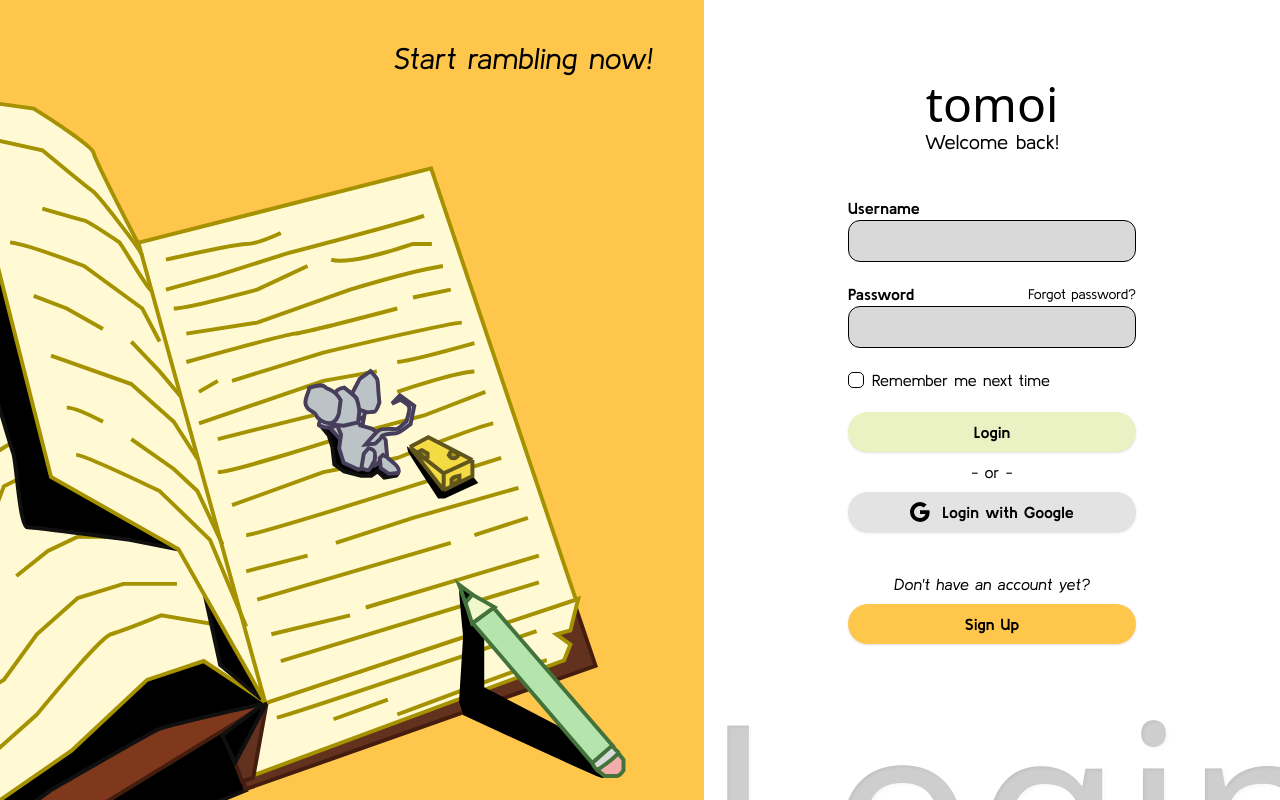
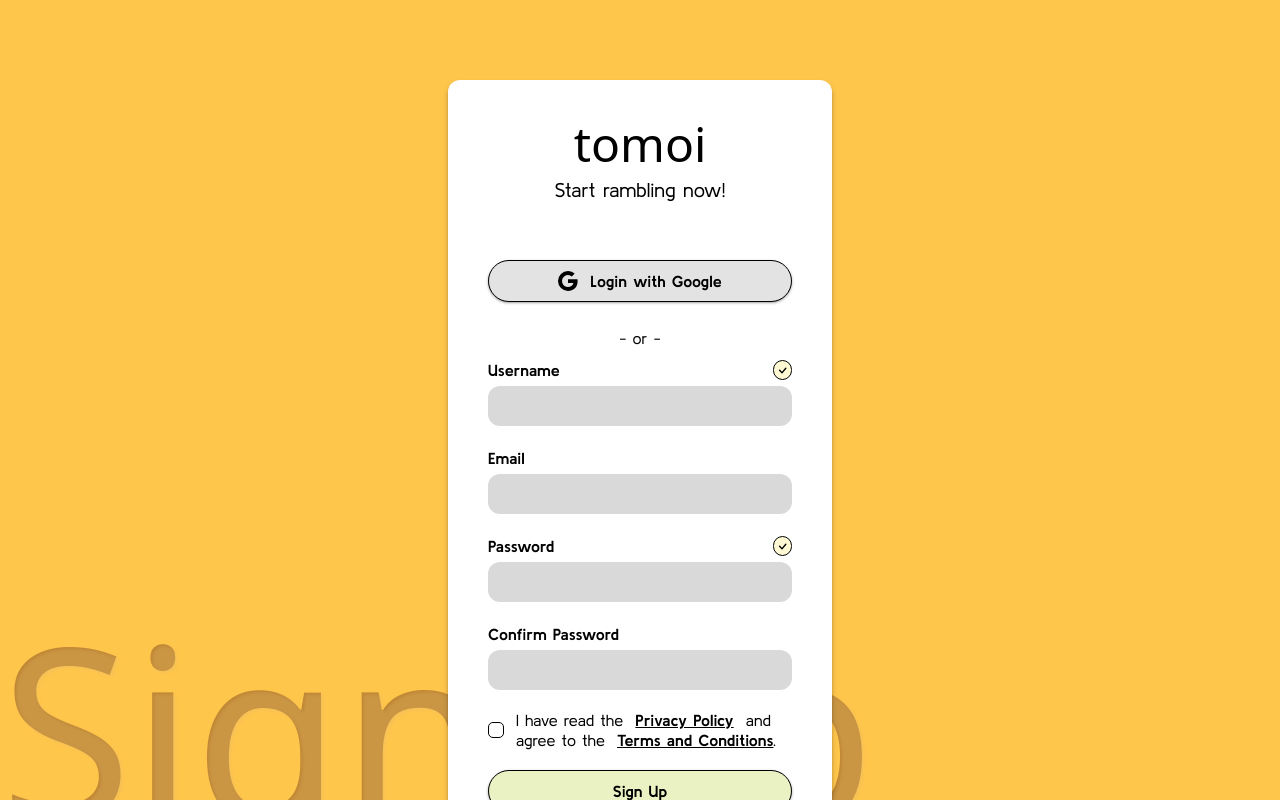
Before and after one commit to francizesperanza/tomoi, a React (Vite) app: page /signup in a window 1280 px wide. Before the commit this address led to /login. Shown: the top 800 px of the page. Built offline with nearby package versions, Linux system fonts and the light colour scheme; a web font is replaced by a local one.

Commit message:
finished signup page design

```diff
--- a/src/Login.jsx
+++ b/src/Login.jsx
@@ -1,5 +1,6 @@
 import { useState } from 'react'
 import { Google } from 'react-bootstrap-icons'
+import { Link } from 'react-router-dom'
 
 function Login() {
 
@@ -15,30 +16,30 @@ function Login() {
             <div className='text-xl'>Welcome back!</div>
           </div>
           <form className='flex flex-col items-center justify-center items-center justify-center w-[50%] gap-5'>
-            <div className='flex flex-col items-center justify-center w-full'>
+            <div className='flex flex-col items-center justify-center w-full gap-1'>
               <div className='flex font-black w-full'>
                 <label className='' htmlFor="username">Username</label>
               </div>
-              <input className='w-full rounded-xl bg-[var(--tomoi-gray)] border-1 border-black py-2 px-4' type="text" id="username" name="username" />
+              <input className='w-full rounded-xl bg-[var(--tomoi-gray)] py-2 px-4' type="text" id="username" name="username" />
             </div>
 
-            <div className='flex flex-col items-center justify-center w-full'>
+            <div className='flex flex-col items-center justify-center w-full gap-1'>
               <div className='flex items-center font-black w-full'>
                 <label className='' htmlFor="password">Password</label>
                 <a className='ml-auto text-sm font-normal hover:text-[var(--tomoi-yellow)]' href="#">Forgot password?</a>
               </div>
-              <input className='w-full rounded-xl bg-[var(--tomoi-gray)] border-1 border-black py-2 px-4' type="password" id="password" name="password" />
+              <input className='w-full rounded-xl bg-[var(--tomoi-gray)] py-2 px-4' type="password" id="password" name="password" />
             </div>
 
             <div className='flex items-center w-full'>
-              <input type='checkbox' className='cursor-pointer' id='remember' defaultValue={false} />
+              <input type='checkbox' className='cursor-pointer w-[1em] h-[1em] shrink-0' id='remember' defaultValue={false} />
               <label className='ml-2' htmlFor="remember">Remember me next time</label>
             </div>
 
             <div className='flex flex-col items-center justify-center w-full gap-2'>
-              <button className='w-full bg-[var(--tomoi-green)] hover:bg-[var(--tomoi-green-d)] rounded-full py-2 px-4 font-bold shadow-sm' type="submit">Login</button>
+              <button className='w-full bg-[var(--tomoi-green)] hover:bg-[var(--tomoi-green-d)] rounded-full py-2 px-4 font-bold shadow-sm/30 border-1' type="submit">Login</button>
               <div>- or -</div>
-              <button className='flex flex-row gap-3 items-center justify-center w-full bg-[var(--tomoi-gray-l)] hover:bg-[var(--tomoi-gray-d)] rounded-full py-2 px-4 font-bold shadow-sm' type="button">
+              <button className='flex flex-row gap-3 items-center justify-center w-full bg-[var(--tomoi-gray-l)] hover:bg-[var(--tomoi-gray-d)] rounded-full py-2 px-4 font-bold shadow-sm/30 border-1' type="button">
                 <Google className='' width={20} height={20} />
                 Login with Google
               </button>
@@ -46,9 +47,11 @@ function Login() {
           </form>
           <div className='flex flex-col gap-2 w-[50%] items-center justify-center'>
             <div className='italic'>Don't have an account yet?</div>
-            <button className='flex flex-row gap-2 items-center justify-center w-full bg-[var(--tomoi-yellow)] hover:bg-[var(--tomoi-yellow-d)] rounded-full py-2 px-4 font-bold shadow-sm' type="button">
-              Sign Up
-            </button>
+            <Link to="/signup" className='w-full'>
+              <button className='flex flex-row gap-2 items-center w-full justify-center bg-[var(--tomoi-yellow-l)] hover:bg-[var(--tomoi-yellow)] rounded-full py-2 px-4 font-bold shadow-sm/30 border-1' type="button">
+                Sign Up
+              </button>
+            </Link>
           </div>
           <div className='inset-text-shadow text-gray-200 relative mr-auto z-0 leading-none alt-font text-[15rem] mb-[-45px]'>Login</div>
         </div>
--- a/src/SignUp.jsx
+++ b/src/SignUp.jsx
@@ -1,60 +1,79 @@
 import { useState } from 'react'
-import { Google } from 'react-bootstrap-icons'
+import { Check, Google, Search } from 'react-bootstrap-icons'
+import { Link } from 'react-router-dom'
 
-function Login() {
+function SignUp() {
 
   return (
     <>
-      <div className='flex min-h-dvh w-full overflow-y-auto'>
-        <div className='min-h-dvh w-[55%] bg-[url(/src/assets/login_splash.svg)] bg-cover bg-center'>
-          <div className='italic float-right mt-[5vh] mr-[4vw] text-3xl'>Start rambling now!</div>
+      <div className='relative flex min-h-dvh w-full overflow-y-auto bg-[var(--tomoi-yellow)] justify-center items-center z-0'>
+        <div className='flex flex-col w-[30%] mt-[10vh] mb-[10vh] items-center justify-center bg-white rounded-xl min-h-dvh p-10 gap-2 shadow-md/30 z-10'>
+            <div className='alt-font text-5xl'>tomoi</div>
+            <div className='text-xl'>Start rambling now!</div>
+            <button className='flex flex-row gap-3 mt-[6vh] mb-[2vh] items-center justify-center w-full bg-[var(--tomoi-gray-l)] hover:bg-[var(--tomoi-gray-d)] rounded-full py-2 px-4 font-bold shadow-sm/30 border-1' type="button">
+                <Google className='' width={20} height={20} />
+                Login with Google
+            </button>
+            <div>- or -</div>
+            <form className='flex flex-col items-center justify-center items-center justify-center w-full gap-5'>
+                <div className='flex flex-col items-center justify-center w-full gap-1'>
+                    <div className='flex font-black w-full items-center justify-center'>
+                        <label className='' htmlFor="username">Username</label>
+                        <button className='size-[1.2em] flex items-center justify-center ml-auto bg-[var(--tomoi-yellow-l)] rounded-full hover:bg-[var(--tomoi-yellow)] border-1' type="button">
+                            <Check className='' width={15} height={15} />
+                        </button>
                     </div>
-        <div className='flex flex-col min-h-dvh w-[45%] bg-white items-center justify-center gap-10 overflow-hidden'>
-          <div className='flex flex-col items-center mt-[10vh] justify-center'>
-            <div className='alt-font text-5xl'>tomoi</div>
-            <div className='text-xl'>Welcome back!</div>
-          </div>
-          <form className='flex flex-col items-center justify-center items-center justify-center w-[50%] gap-5'>
-            <div className='flex flex-col items-center justify-center w-full'>
-              <div className='flex font-black w-full'>
-                <label className='' htmlFor="username">Username</label>
-              </div>
-              <input className='w-full rounded-xl bg-[var(--tomoi-gray)] border-1 border-black py-2 px-4' type="text" id="username" name="username" />
+                    <input className='w-full rounded-xl bg-[var(--tomoi-gray)] py-2 px-4' type="text" id="username" name="username" />
                 </div>
 
-            <div className='flex flex-col items-center justify-center w-full'>
+                <div className='flex flex-col items-center justify-center w-full gap-1'>
+                    <div className='flex font-black w-full'>
+                        <label className='' htmlFor="email">Email</label>
+                    </div>
+                    <input className='w-full rounded-xl bg-[var(--tomoi-gray)] py-2 px-4' type="text" id="email" name="email" />
+                </div>
+
+                <div className='flex flex-col items-center justify-center w-full gap-1'>
                     <div className='flex items-center font-black w-full'>
                         <label className='' htmlFor="password">Password</label>
-                <a className='ml-auto text-sm font-normal hover:text-[var(--tomoi-yellow)]' href="#">Forgot password?</a>
+                        <button className='size-[1.2em] flex items-center justify-center ml-auto bg-[var(--tomoi-yellow-l)] rounded-full hover:bg-[var(--tomoi-yellow)] border-1' type="button">
+                            <Check className='' width={15} height={15} />
+                        </button>
                     </div>
-              <input className='w-full rounded-xl bg-[var(--tomoi-gray)] border-1 border-black py-2 px-4' type="password" id="password" name="password" />
+                    <input className='w-full rounded-xl bg-[var(--tomoi-gray)] py-2 px-4' type="password" id="password" name="password" />
+                </div>
+
+                <div className='flex flex-col items-center justify-center w-full gap-1'>
+                    <div className='flex items-center font-black w-full'>
+                        <label className='' htmlFor="confirmPassword">Confirm Password</label>
+                    </div>
+                    <input className='w-full rounded-xl bg-[var(--tomoi-gray)] border-black py-2 px-4' type="password" id="confirmPassword" name="confirmPassword" />
                 </div>
 
                 <div className='flex items-center w-full'>
-              <input type='checkbox' className='cursor-pointer' id='remember' defaultValue={false} />
-              <label className='ml-2' htmlFor="remember">Remember me next time</label>
+                    <input type='checkbox' className='cursor-pointer shrink-0 w-[1em] h-[1em]' id='readTC' defaultValue={false} />
+                    <label className='ml-3 text-wrap leading-tight' htmlFor="readTC">I have read the &nbsp;
+                        <span className='cursor-pointer font-bold underline'>Privacy Policy</span>
+                        &nbsp; and agree to the &nbsp;
+                        <span className='cursor-pointer font-bold underline'>Terms and Conditions</span>.
+                    </label>
                 </div>
 
                 <div className='flex flex-col items-center justify-center w-full gap-2'>
-              <button className='w-full bg-[var(--tomoi-green)] hover:bg-[var(--tomoi-green-d)] rounded-full py-2 px-4 font-bold shadow-sm' type="submit">Login</button>
-              <div>- or -</div>
-              <button className='flex flex-row gap-3 items-center justify-center w-full bg-[var(--tomoi-gray-l)] hover:bg-[var(--tomoi-gray-d)] rounded-full py-2 px-4 font-bold shadow-sm' type="button">
-                <Google className='' width={20} height={20} />
-                Login with Google
+                    <button className='w-full bg-[var(--tomoi-green)] hover:bg-[var(--tomoi-green-d)] rounded-full py-2 px-4 font-bold shadow-sm/30 border-1' type="submit">Sign Up</button>
+                    <div className='mt-5 italic'>Already have an account? </div>
+                    <Link to="/login" className='w-full'>
+                        <button className='flex flex-row gap-3 items-center justify-center w-full bg-[var(--tomoi-yellow-l)] hover:bg-[var(--tomoi-yellow-d)] rounded-full py-2 px-4 font-bold shadow-sm/30 border-1' type="button">
+                            Login
                         </button>
+                    </Link>
                 </div>
             </form>
-          <div className='flex flex-col gap-2 w-[50%] items-center justify-center'>
-            <div className='italic'>Don't have an account yet?</div>
-            <button className='flex flex-row gap-2 items-center justify-center w-full bg-[var(--tomoi-yellow)] hover:bg-[var(--tomoi-yellow-d)] rounded-full py-2 px-4 font-bold shadow-sm' type="button">
-              Sign Up
-            </button>
         </div>
-          <div className='inset-text-shadow text-gray-200 relative mr-auto z-0 leading-none alt-font text-[15rem] mb-[-45px]'>Login</div>
-        </div>
+        <div className='inset-text-shadow-alt fixed left-0 -bottom-12 z-1 leading-none alt-font text-[15rem]'>Sign Up</div>
       </div>
     </>
   )
 }
 
-export default Login
+export default SignUp
--- a/src/index.css
+++ b/src/index.css
@@ -8,6 +8,7 @@ body,
   font-family: "Kulim Park", sans-serif;
   font-weight: 400;
   font-style: normal;
+  --tomoi-yellow-l: #FFFAD4;
   --tomoi-yellow: #FFC64C;
   --tomoi-yellow-d: #DEA019;
   --tomoi-gray: #D9D9D9;
@@ -25,8 +26,6 @@ body,
 
 input[type="checkbox"] {
     appearance: none;
-    width: 2vh;
-    height: 2vh;
     border-radius: 5px;
     border: 1px solid #000;
     accent-color: var(--tomoi-yellow);
@@ -59,3 +58,13 @@ input[type="checkbox"]:checked::after {
     2px 2px 3px rgba(230, 230, 230, 0.296),
     -2px -2px 3px rgba(0, 0, 0, 0);
 }
+
+.inset-text-shadow-alt{
+  background-color: #965d2498;
+  color: transparent;
+  -webkit-background-clip: text;
+  background-clip: text;
+  text-shadow:
+    2px 2px 3px rgba(225, 186, 112, 0.299),
+    -2px -2px 3px rgba(172, 172, 172, 0);
+}
--- a/src/main.jsx
+++ b/src/main.jsx
@@ -3,12 +3,14 @@ import { createRoot } from 'react-dom/client'
 import { BrowserRouter as Router, Route, Routes, Navigate } from 'react-router-dom'
 import './index.css'
 import Login from './Login.jsx'
+import SignUp from './SignUp.jsx'
 
 createRoot(document.getElementById('root')).render(
   <Router>
     <Routes>
       <Route path="*" element={<Navigate replace to="/login" />} />
       <Route path="/login" element={<Login />} />
+      <Route path="/signup" element={<SignUp />} />
     </Routes>
   </Router>,
 )
```
Lines whose indentation alone changed are shown as unchanged.
